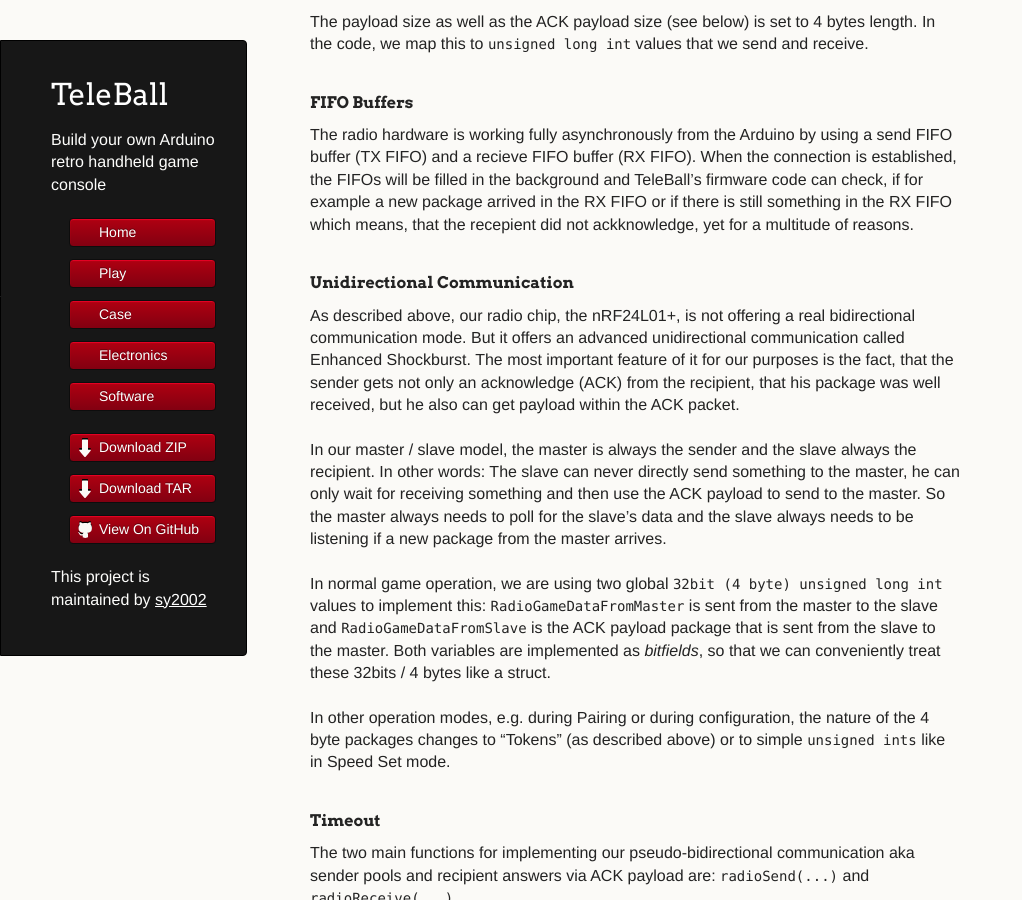
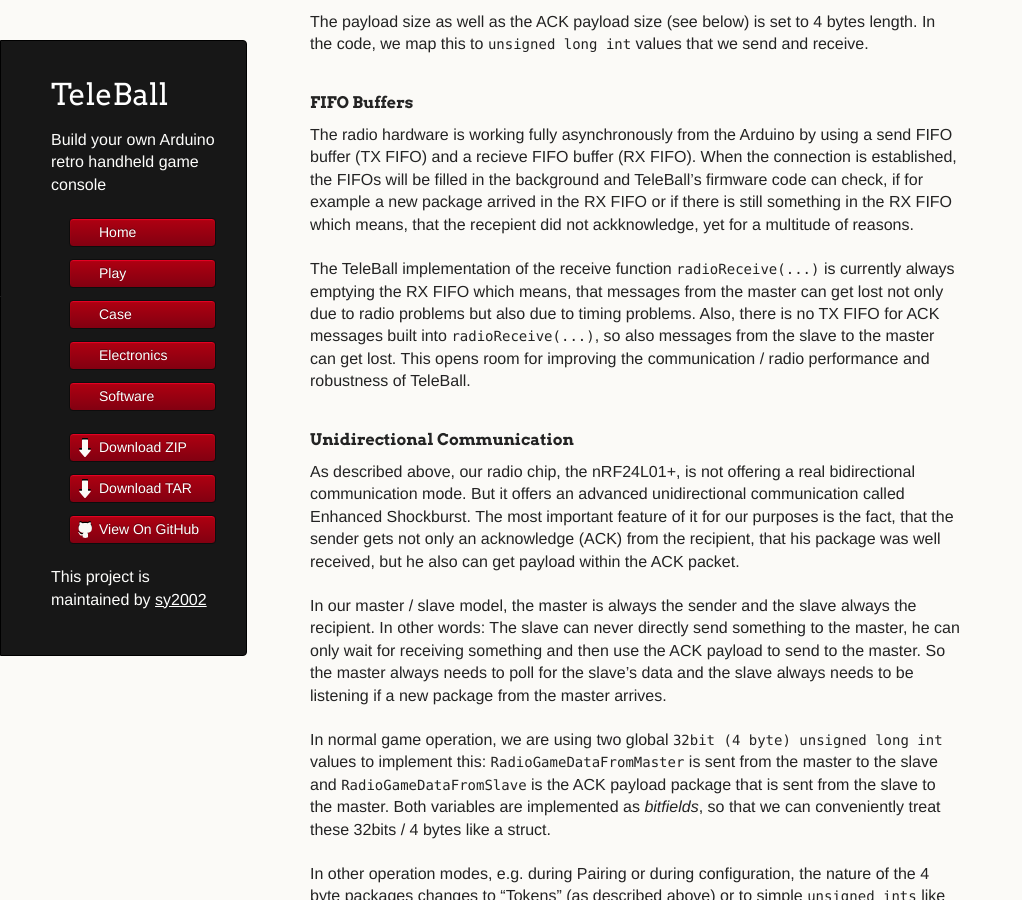
Before and after one commit to sy2002/TeleBall, a Jekyll site: the page built from doc/software.md, in a window 1280 px wide and 900 px high, scrolled down 10155 px. Shown: the whole window, without its empty margins (0-1022 px from the left). Built offline with Jekyll 4.4.1, drawn with Linux system fonts in a browser that asks for light colours.

Commit message:
documentation and pages

```diff
--- a/doc/software.md
+++ b/doc/software.md
@@ -471,6 +471,14 @@
 in the RX FIFO or if there is still something in the RX FIFO which means,
 that the recepient did not ackknowledge, yet for a multitude of reasons.
 
+The TeleBall implementation of the receive function `radioReceive(...)`
+is currently always emptying the RX FIFO which means, that messages
+from the master can get lost not only due to radio problems but also
+due to timing problems. Also, there is no TX FIFO for ACK messages
+built into `radioReceive(...)`, so also messages from the
+slave to the master can get lost. This opens room for improving the
+communication / radio performance and robustness of TeleBall.
+
 #### Unidirectional Communication
 
 As described above, our radio chip, the nRF24L01+, is not offering a real bidirectional
```
